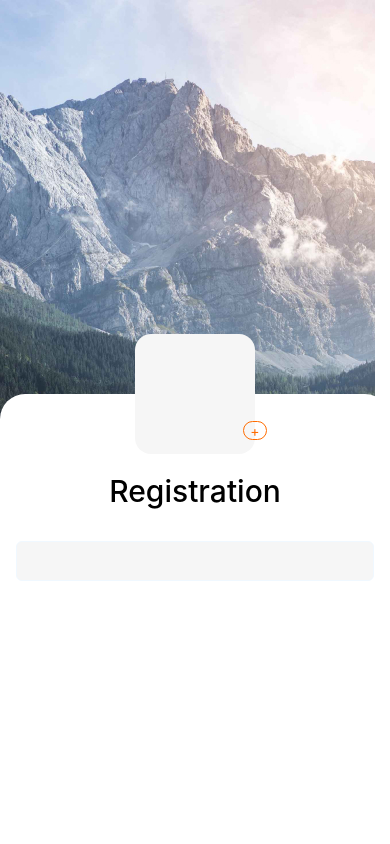
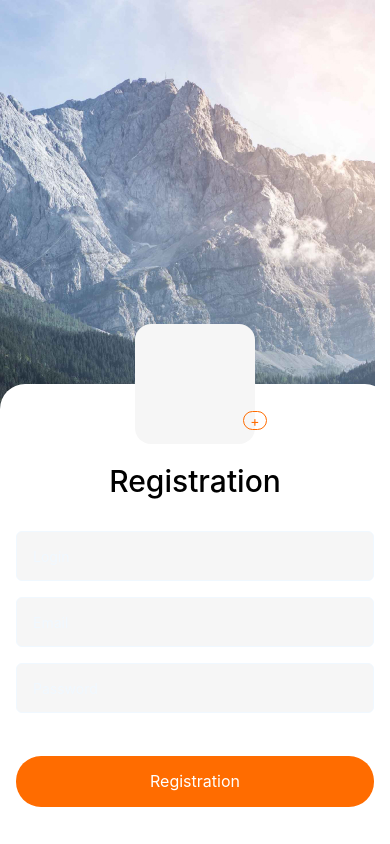
Before and after one commit to DubeiA/react-native-hw1, a React Native app: screen / in a window 390 px wide. Built offline with nearby package versions, Linux system fonts and the light colour scheme.

Commit message:
add form with input and styles with button

```diff
--- a/Screens/LoginScreen.js
+++ b/Screens/LoginScreen.js
@@ -25,8 +25,17 @@ export function LaginForm() {
           </View>
           <View style={styles.form}>
             <View>
-              <TextInput style={styles.input} />
+              <TextInput style={styles.input} placeholder="Login" />
             </View>
+            <View>
+              <TextInput style={styles.input} placeholder="Email" />
+            </View>
+            <View>
+              <TextInput style={styles.input} placeholder="Password" />
+            </View>
+            <TouchableOpacity style={styles.registrationBtn}>
+              <Text style={styles.registrationTitle}>Registration</Text>
+            </TouchableOpacity>
           </View>
         </View>
       </ImageBackground>
@@ -77,7 +86,7 @@ const styles = StyleSheet.create({
   },
   containerRegister: {
     // flex: 1,
-    height: 450,
+    height: 460,
     backgroundColor: "#fff",
     borderTopRightRadius: 25,
     borderTopLeftRadius: 25,
@@ -93,29 +102,46 @@ const styles = StyleSheet.create({
     lineHeight: 35,
     letterSpacing: 0.01,
     fontWeight: 500,
+    marginBottom: 16,
     // color: "#f0f8ff",
     // fontFamily: "DMMono-Regular",
   },
 
   input: {
     // flex: 1,
+
     borderWidth: 1,
     backgroundColor: "#F6F6F6",
     borderColor: "#f0f8ff",
-    height: 40,
+    height: 50,
     borderRadius: 6,
-    paddingLeft: 15,
+    paddingLeft: 16,
+    marginTop: 16,
     // justifyContent: "center",
     // alignItems: "center",
 
     color: "#f0f8ff",
   },
   form: {
-    marginTop: 32,
     flex: 1,
     marginHorizontal: 16,
   },
   inputTitle: {
     // flex: 1,
   },
+  registrationBtn: {
+    marginTop: 43,
+    paddingTop: 16,
+    paddingBottom: 16,
+    paddingLeft: 32,
+    paddingRight: 32,
+    backgroundColor: "#ff6c00",
+    alignItems: "center",
+    borderRadius: 25,
+  },
+  registrationTitle: {
+    fontSize: 16,
+    lineHeight: 19,
+    color: "#fff",
+  },
 });
```
